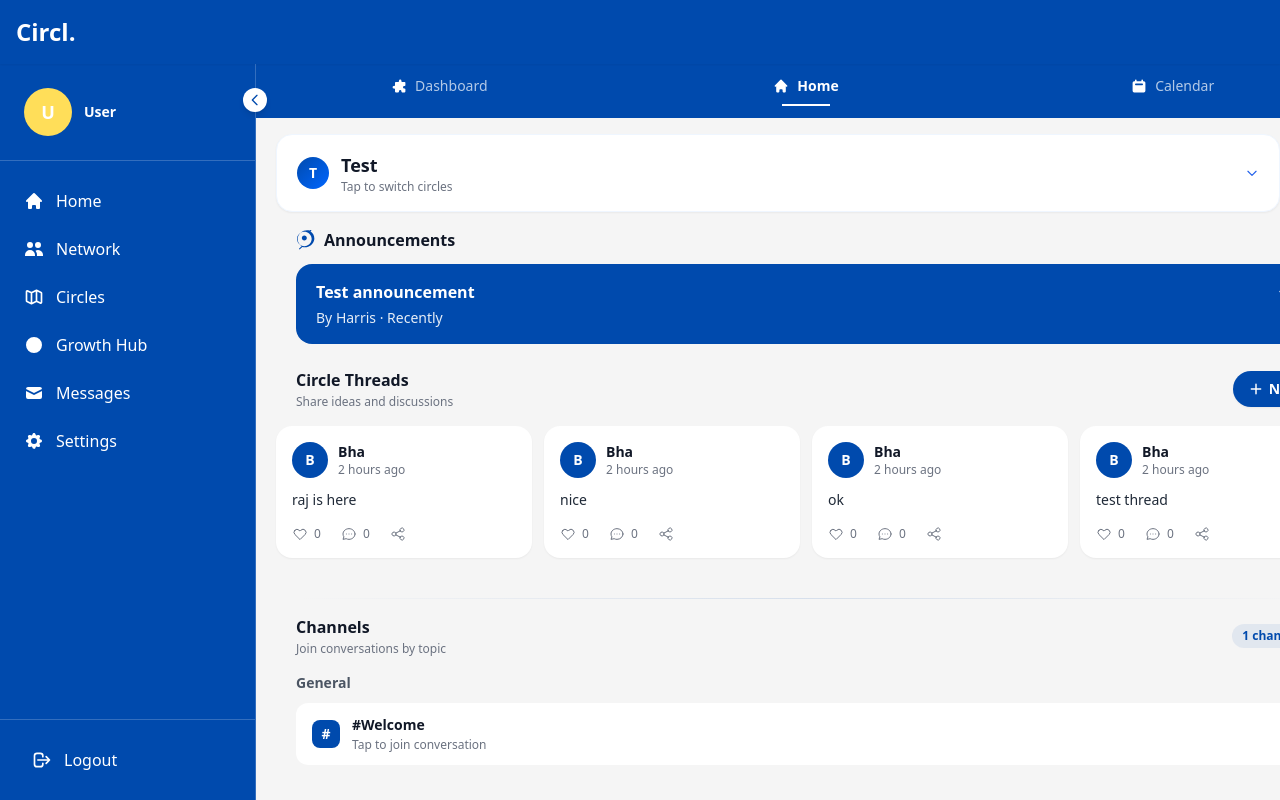
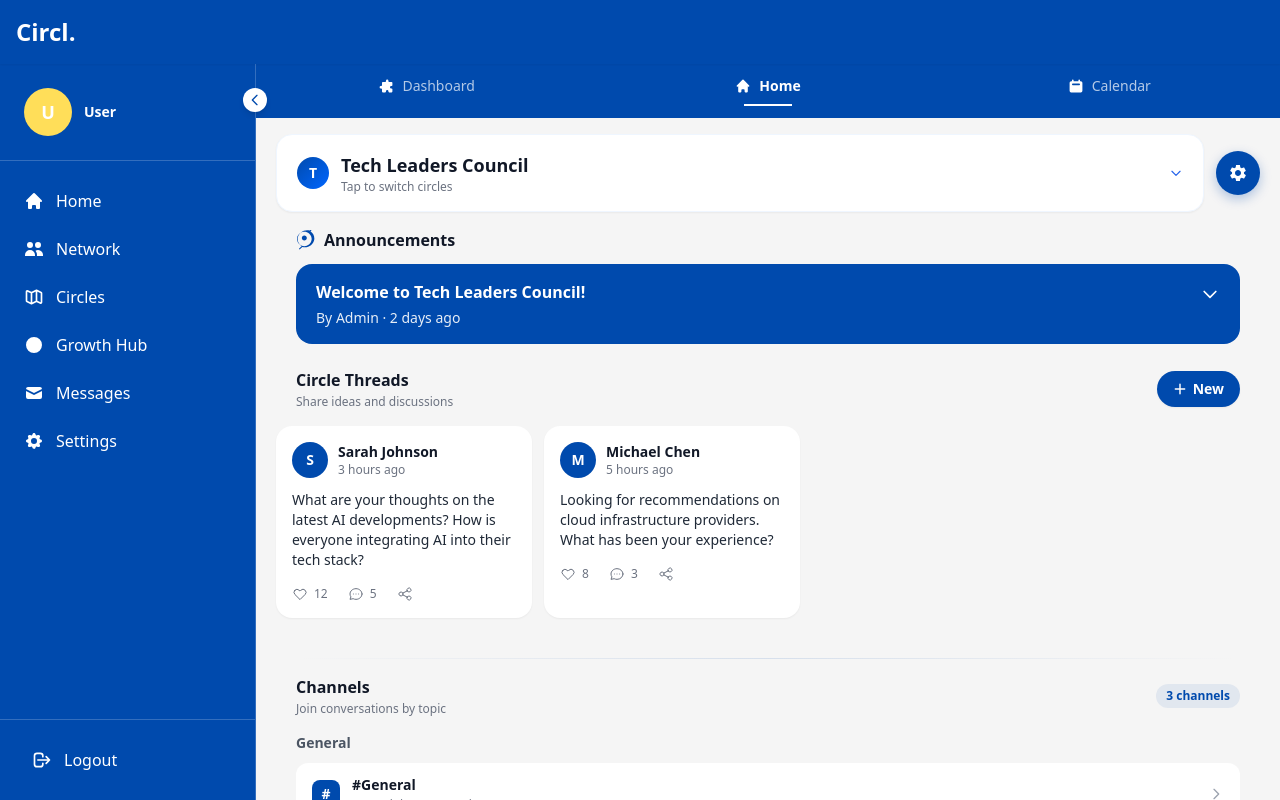
Before and after one commit to dragonslayer6767/circl_webapp, a React (Vite) app: page /circles/1 in a window 1280 px wide. Built offline with nearby package versions, Linux system fonts and the light colour scheme; no server answers.

Commit message:
Update CircleView mock data to match Circles page
- Circle 1 (Tech Leaders Council): Moderator view with proper data
- Circle 2 (Growth Hackers): Member view with proper data
- Different announcements, threads, and channels per circle

```diff
--- a/src/pages/circles/CircleView.tsx
+++ b/src/pages/circles/CircleView.tsx
@@ -50,71 +50,137 @@ export default function CircleView() {
   useEffect(() => {
     if (circleId) {
       // TODO: Fetch circle data from API
-      // Mock data for now
-      const mockCircle: Circle = {
-        id: parseInt(circleId),
-        name: 'Test',
+      // Mock data for now - different data based on circleId
+      const currentUserId = 1; // TODO: Get from auth context
+      const id = parseInt(circleId);
+
+      // Circle 1: Tech Leaders Council (User is moderator)
+      // Circle 2: Growth Hackers (User is not moderator)
+      const mockCircles: { [key: number]: Circle } = {
+        1: {
+          id: 1,
+          name: 'Tech Leaders Council',
+          industry: 'Technology',
+          pricing: 'Premium',
+          description: 'An exclusive circle for technology leaders to discuss innovation, strategy, and industry trends.',
+          join_type: 'Join Now',
+          member_count: 42,
+          is_private: false,
+          creator_id: currentUserId,
+          is_moderator: true,
+          has_dashboard: true,
+          is_dashboard_public: false
+        },
+        2: {
+          id: 2,
+          name: 'Growth Hackers',
+          industry: 'Marketing',
+          pricing: '',
+          description: 'Connect with growth-focused professionals. Discuss strategies, tactics, and tools for scaling businesses rapidly.',
+          join_type: 'Join Now',
+          member_count: 156,
+          is_private: false,
+          creator_id: 5,
+          is_moderator: false,
+          has_dashboard: true,
+          is_dashboard_public: true
+        }
+      };
+
+      const mockCircle = mockCircles[id] || {
+        id: id,
+        name: 'Test Circle',
         industry: 'Technology',
         pricing: 'Free',
         description: 'Test circle',
         join_type: 'Join Now',
         member_count: 7,
         is_private: false,
-        creator_id: 1,
+        creator_id: currentUserId,
         is_moderator: false,
         has_dashboard: true,
         is_dashboard_public: false
       };
 
-      const mockAnnouncements: Announcement[] = [
+      const mockAnnouncements: Announcement[] = id === 1 ? [
         {
           id: 1,
-          title: 'Test announcement',
-          content: 'Test announcement content',
-          created_by: 'Harris',
-          created_at: 'Recently'
+          title: 'Welcome to Tech Leaders Council!',
+          content: 'We\'re excited to have you here. Share your insights and connect with fellow tech leaders.',
+          created_by: 'Admin',
+          created_at: '2 days ago'
+        }
+      ] : [
+        {
+          id: 1,
+          title: 'Monthly Growth Challenge',
+          content: 'Join our monthly challenge to grow your user base by 20%!',
+          created_by: 'Community Manager',
+          created_at: '1 day ago'
         }
       ];
 
-      const mockThreads: Thread[] = [
+      const mockThreads: Thread[] = id === 1 ? [
         {
           id: 1,
-          author: 'Bha',
-          content: 'raj is here',
-          created_at: '2 hours ago',
-          likes: 0,
-          comments: 0
+          author: 'Sarah Johnson',
+          content: 'What are your thoughts on the latest AI developments? How is everyone integrating AI into their tech stack?',
+          created_at: '3 hours ago',
+          likes: 12,
+          comments: 5
         },
         {
           id: 2,
-          author: 'Bha',
-          content: 'nice',
+          author: 'Michael Chen',
+          content: 'Looking for recommendations on cloud infrastructure providers. What has been your experience?',
+          created_at: '5 hours ago',
+          likes: 8,
+          comments: 3
+        }
+      ] : [
+        {
+          id: 1,
+          author: 'Alex Martinez',
+          content: 'Just hit 10k users with our product launch! Here are the growth tactics that worked...',
           created_at: '2 hours ago',
-          likes: 0,
-          comments: 0
+          likes: 24,
+          comments: 8
+        },
+        {
+          id: 2,
+          author: 'Emily Davis',
+          content: 'Anyone experimenting with viral loops? Would love to share notes.',
+          created_at: '4 hours ago',
+          likes: 15,
+          comments: 6
+        }
+      ];
+
+      const mockChannels: Channel[] = id === 1 ? [
+        {
+          id: 1,
+          name: 'General',
+          category: 'General'
+        },
+        {
+          id: 2,
+          name: 'Innovation',
+          category: 'General'
         },
         {
           id: 3,
-          author: 'Bha',
-          content: 'ok',
-          created_at: '2 hours ago',
-          likes: 0,
-          comments: 0
+          name: 'Strategy',
+          category: 'General'
+        }
+      ] : [
+        {
+          id: 1,
+          name: 'General',
+          category: 'General'
         },
         {
-          id: 4,
-          author: 'Bha',
-          content: 'test thread',
-          created_at: '2 hours ago',
-          likes: 0,
-          comments: 0
-        }
-      ];
-
-      const mockChannels: Channel[] = [
-        {
-          id: 1,
-          name: 'Welcome',
+          id: 2,
+          name: 'Growth Tactics',
           category: 'General'
         }
       ];
```
